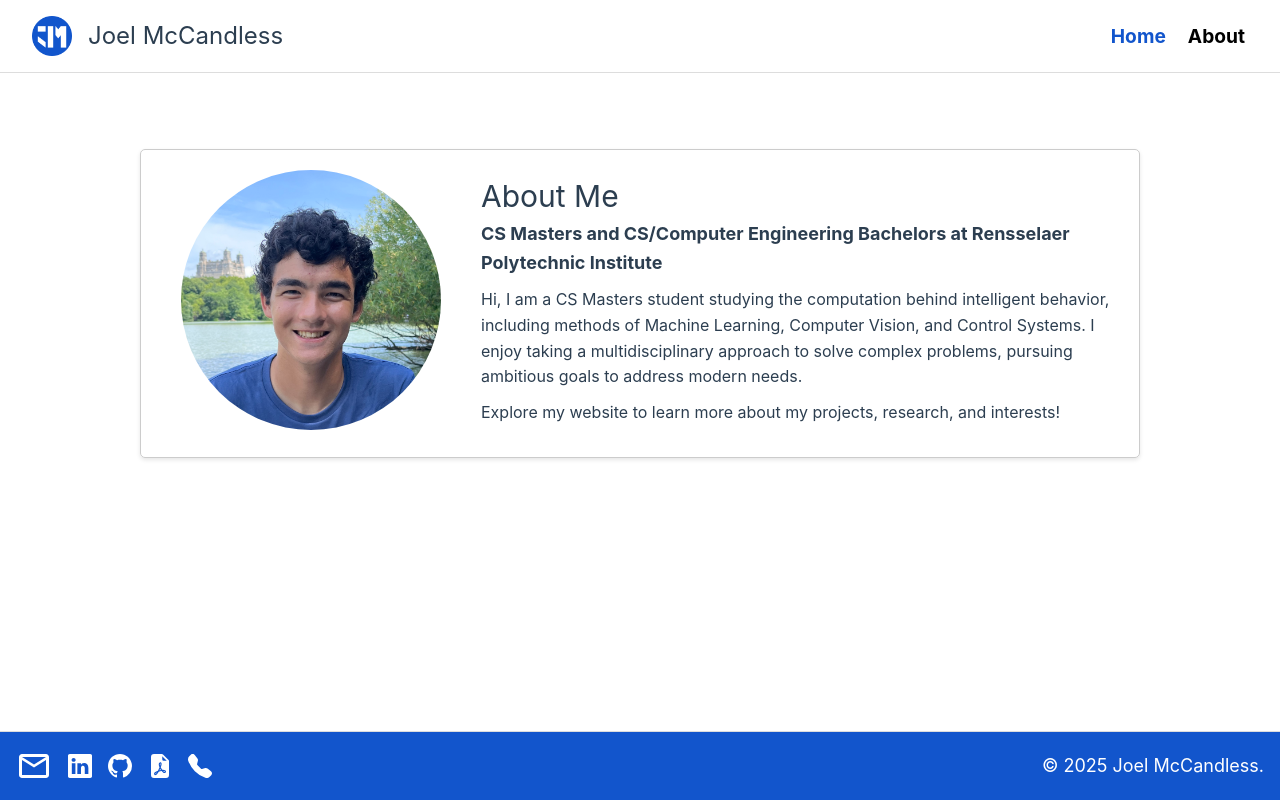
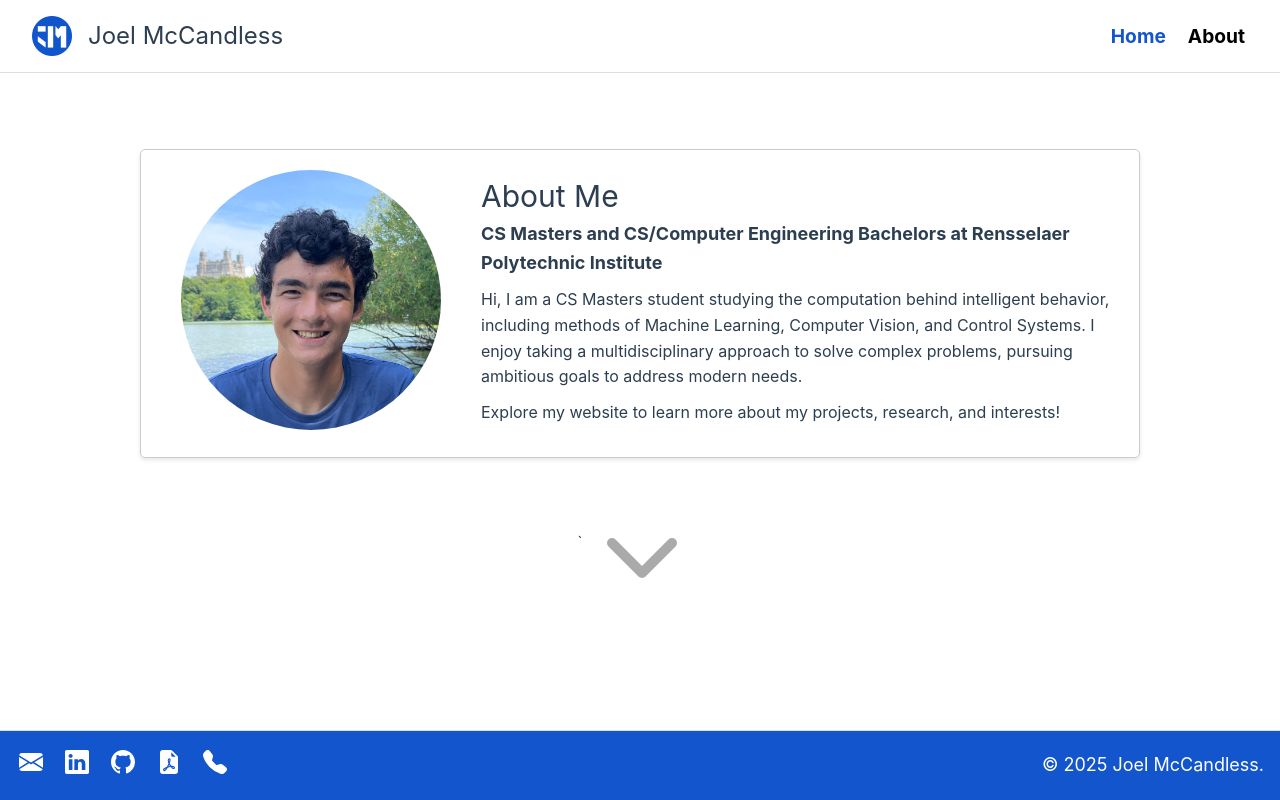
Before and after one commit to jmccand/jmccand.github.io, a Vue app: page / in a window 1280 px wide. Built offline with nearby package versions, Linux system fonts and the light colour scheme.

Commit message:
add animated arrow to homepage

```diff
--- a/src/App.vue
+++ b/src/App.vue
@@ -1,5 +1,6 @@
 <script setup>
 import { RouterLink, RouterView } from 'vue-router'
+const baseUrl = import.meta.env.BASE_URL;
 </script>
 
 <template>
@@ -20,22 +21,32 @@ import { RouterLink, RouterView } from 'vue-router'
 
   <footer class="flex-row">
     <div class="flex-row icons">
-      <svg xmlns="http://www.w3.org/2000/svg" height="36px" viewBox="0 -960 960 960" width="36px" fill="#FFFFFF">
-        <path d="M160-160q-33 0-56.5-23.5T80-240v-480q0-33 23.5-56.5T160-800h640q33 0 56.5 23.5T880-720v480q0 33-23.5 56.5T800-160H160Zm320-280L160-640v400h640v-400L480-440Zm0-80 320-200H160l320 200ZM160-640v-80 480-400Z"/>
+      <a href="mailto:mail@joelmccandless.com" target="_blank" rel="noopener noreferrer">
+        <svg xmlns="http://www.w3.org/2000/svg" width="24" height="24" fill="#FFFFFF" class="bi bi-envelope-fill" viewBox="0 0 16 16">
+          <path d="M.05 3.555A2 2 0 0 1 2 2h12a2 2 0 0 1 1.95 1.555L8 8.414zM0 4.697v7.104l5.803-3.558zM6.761 8.83l-6.57 4.027A2 2 0 0 0 2 14h12a2 2 0 0 0 1.808-1.144l-6.57-4.027L8 9.586zm3.436-.586L16 11.801V4.697z"/>
         </svg>
+      </a>
+      <a href="https://www.linkedin.com/in/joel-mccandless-a09275273/" target="_blank" rel="noopener noreferrer">
         <svg xmlns="http://www.w3.org/2000/svg" width="24" height="24" fill="#FFFFFF" class="bi bi-linkedin" viewBox="0 0 16 16">
           <path d="M0 1.146C0 .513.526 0 1.175 0h13.65C15.474 0 16 .513 16 1.146v13.708c0 .633-.526 1.146-1.175 1.146H1.175C.526 16 0 15.487 0 14.854zm4.943 12.248V6.169H2.542v7.225zm-1.2-8.212c.837 0 1.358-.554 1.358-1.248-.015-.709-.52-1.248-1.342-1.248S2.4 3.226 2.4 3.934c0 .694.521 1.248 1.327 1.248zm4.908 8.212V9.359c0-.216.016-.432.08-.586.173-.431.568-.878 1.232-.878.869 0 1.216.662 1.216 1.634v3.865h2.401V9.25c0-2.22-1.184-3.252-2.764-3.252-1.274 0-1.845.7-2.165 1.193v.025h-.016l.016-.025V6.169h-2.4c.03.678 0 7.225 0 7.225z"/>
         </svg>
+      </a>
+      <a href="https://github.com/jmccand" target="_blank" rel="noopener noreferrer">
         <svg xmlns="http://www.w3.org/2000/svg" width="24" height="24" fill="#FFFFFF" class="bi bi-github" viewBox="0 0 16 16">
           <path d="M8 0C3.58 0 0 3.58 0 8c0 3.54 2.29 6.53 5.47 7.59.4.07.55-.17.55-.38 0-.19-.01-.82-.01-1.49-2.01.37-2.53-.49-2.69-.94-.09-.23-.48-.94-.82-1.13-.28-.15-.68-.52-.01-.53.63-.01 1.08.58 1.23.82.72 1.21 1.87.87 2.33.66.07-.52.28-.87.51-1.07-1.78-.2-3.64-.89-3.64-3.95 0-.87.31-1.59.82-2.15-.08-.2-.36-1.02.08-2.12 0 0 .67-.21 2.2.82.64-.18 1.32-.27 2-.27s1.36.09 2 .27c1.53-1.04 2.2-.82 2.2-.82.44 1.1.16 1.92.08 2.12.51.56.82 1.27.82 2.15 0 3.07-1.87 3.75-3.65 3.95.29.25.54.73.54 1.48 0 1.07-.01 1.93-.01 2.2 0 .21.15.46.55.38A8.01 8.01 0 0 0 16 8c0-4.42-3.58-8-8-8"/>
         </svg>
+      </a>
+      <a :href="`${baseUrl}Joel_McCandless.pdf`" target="_blank" rel="noopener noreferrer">
         <svg xmlns="http://www.w3.org/2000/svg" width="24" height="24" fill="#FFFFFF" class="bi bi-file-earmark-pdf-fill" viewBox="0 0 16 16">
           <path d="M5.523 12.424q.21-.124.459-.238a8 8 0 0 1-.45.606c-.28.337-.498.516-.635.572l-.035.012a.3.3 0 0 1-.026-.044c-.056-.11-.054-.216.04-.36.106-.165.319-.354.647-.548m2.455-1.647q-.178.037-.356.078a21 21 0 0 0 .5-1.05 12 12 0 0 0 .51.858q-.326.048-.654.114m2.525.939a4 4 0 0 1-.435-.41q.344.007.612.054c.317.057.466.147.518.209a.1.1 0 0 1 .026.064.44.44 0 0 1-.06.2.3.3 0 0 1-.094.124.1.1 0 0 1-.069.015c-.09-.003-.258-.066-.498-.256M8.278 6.97c-.04.244-.108.524-.2.829a5 5 0 0 1-.089-.346c-.076-.353-.087-.63-.046-.822.038-.177.11-.248.196-.283a.5.5 0 0 1 .145-.04c.013.03.028.092.032.198q.008.183-.038.465z"/>
           <path fill-rule="evenodd" d="M4 0h5.293A1 1 0 0 1 10 .293L13.707 4a1 1 0 0 1 .293.707V14a2 2 0 0 1-2 2H4a2 2 0 0 1-2-2V2a2 2 0 0 1 2-2m5.5 1.5v2a1 1 0 0 0 1 1h2zM4.165 13.668c.09.18.23.343.438.419.207.075.412.04.58-.03.318-.13.635-.436.926-.786.333-.401.683-.927 1.021-1.51a11.7 11.7 0 0 1 1.997-.406c.3.383.61.713.91.95.28.22.603.403.934.417a.86.86 0 0 0 .51-.138c.155-.101.27-.247.354-.416.09-.181.145-.37.138-.563a.84.84 0 0 0-.2-.518c-.226-.27-.596-.4-.96-.465a5.8 5.8 0 0 0-1.335-.05 11 11 0 0 1-.98-1.686c.25-.66.437-1.284.52-1.794.036-.218.055-.426.048-.614a1.24 1.24 0 0 0-.127-.538.7.7 0 0 0-.477-.365c-.202-.043-.41 0-.601.077-.377.15-.576.47-.651.823-.073.34-.04.736.046 1.136.088.406.238.848.43 1.295a20 20 0 0 1-1.062 2.227 7.7 7.7 0 0 0-1.482.645c-.37.22-.699.48-.897.787-.21.326-.275.714-.08 1.103"/>
         </svg>
+      </a>
+      <a href="tel:781-267-2701">
         <svg xmlns="http://www.w3.org/2000/svg" width="24" height="24" fill="#FFFFFF" class="bi bi-telephone-fill" viewBox="0 0 16 16">
           <path fill-rule="evenodd" d="M1.885.511a1.745 1.745 0 0 1 2.61.163L6.29 2.98c.329.423.445.974.315 1.494l-.547 2.19a.68.68 0 0 0 .178.643l2.457 2.457a.68.68 0 0 0 .644.178l2.189-.547a1.75 1.75 0 0 1 1.494.315l2.306 1.794c.829.645.905 1.87.163 2.611l-1.034 1.034c-.74.74-1.846 1.065-2.877.702a18.6 18.6 0 0 1-7.01-4.42 18.6 18.6 0 0 1-4.42-7.009c-.362-1.03-.037-2.137.703-2.877z"/>
         </svg>
+      </a>
     </div>
   <p>
     <b>
--- a/src/views/HomeView.vue
+++ b/src/views/HomeView.vue
@@ -23,6 +23,13 @@
         </p>
       </div>
     </div>
+    <div class="flex-row down-arrow">
+      `<div class="bounce-fade">
+        <svg width="120" height="120" viewBox="0 0 24 24" fill="none" xmlns="http://www.w3.org/2000/svg">
+          <path d="M6 9L12 15L18 9" stroke="#aaa" stroke-width="2" stroke-linecap="round" stroke-linejoin="round"/>
+        </svg>
+      </div>
+    </div>
   </main>
 </template>
 
@@ -43,7 +50,7 @@
     border-radius: 5px;
     box-shadow: 0 2px 4px rgba(0, 0, 0, 0.1);
     gap: 20px;
-    margin: 60px auto;
+    margin: 60px 0 0 0;
     max-width: 1000px;
   }
 
@@ -56,4 +63,24 @@
     font-size: medium;
     margin-bottom: 10px;
   }
+
+  .down-arrow {
+    justify-content: center;
+    margin-top: 20px;
+  }
+
+  @keyframes bounce-fade {
+  0%, 100% {
+    transform: translateY(0);
+    opacity: 0.3;
+  }
+  50% {
+    transform: translateY(20px);
+    opacity: 1;
+  }
+}
+
+.bounce-fade {
+  animation: bounce-fade 2s infinite ease-in-out;
+}
 </style>
```
Also changed, not shown: 1 other file (tests, documents, lock files or other folders). Lines whose indentation alone changed are shown as unchanged.
